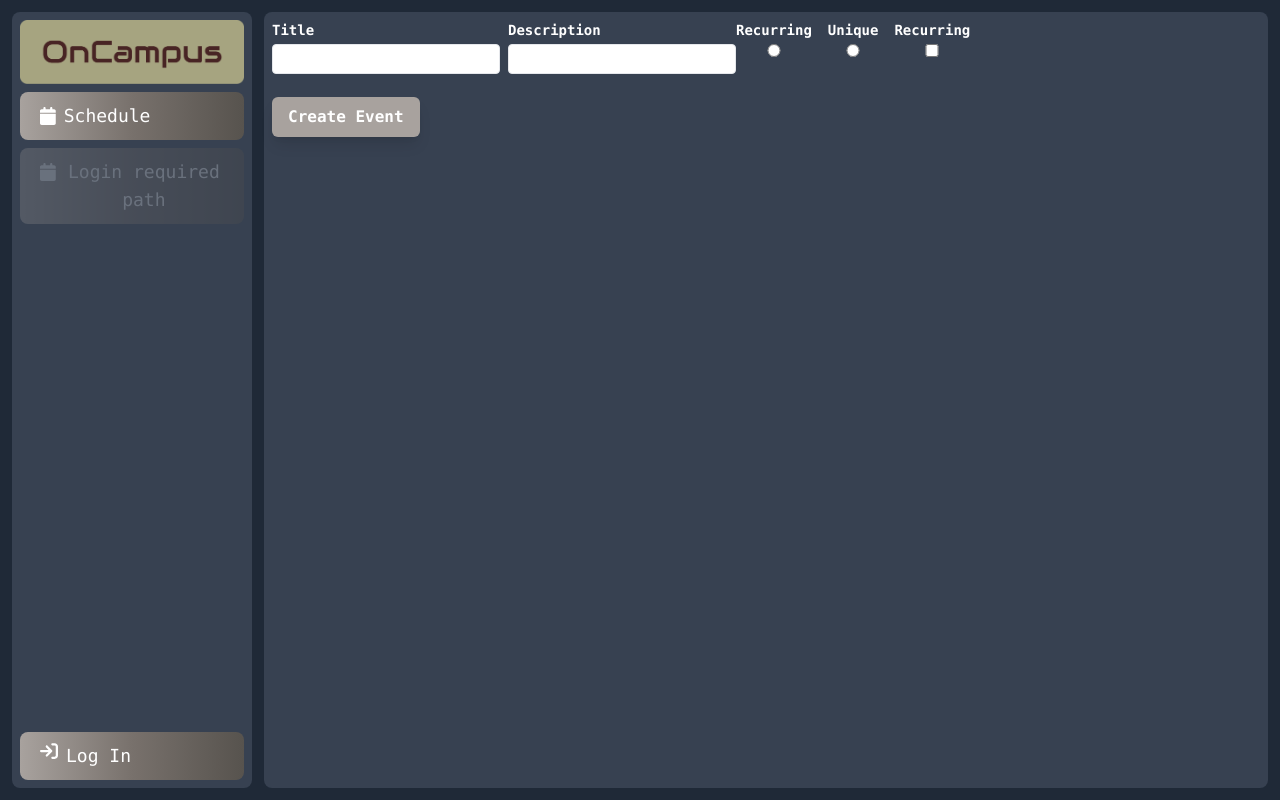
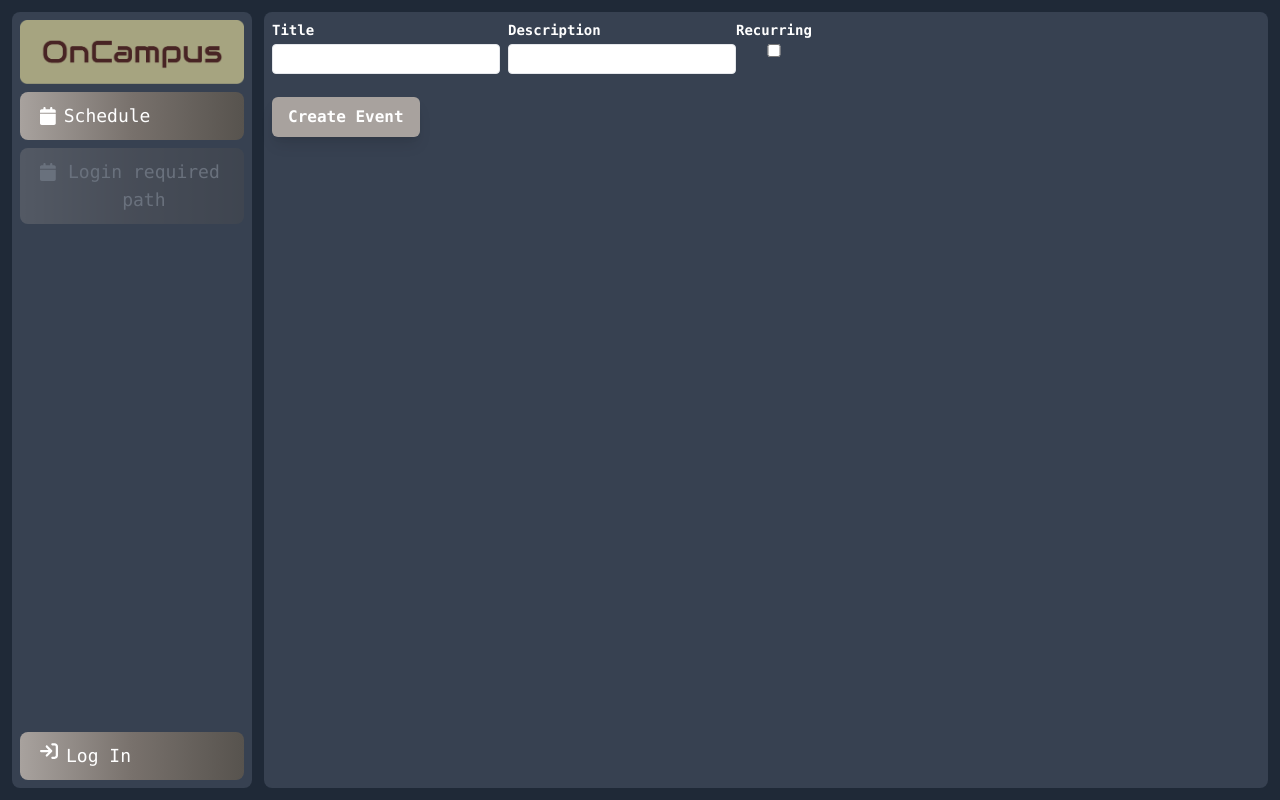
Before and after one commit to ECSE-428-Group-5-W-2023/OnCampus, a React (Create React App) app in the folder web/: page /schedule in a window 1280 px wide. Built offline with nearby package versions, Linux system fonts and the light colour scheme.

Commit message:
is_recurring attribute now works
changed from radiobutton to checkbox  and the db reflects the correct boolean

```diff
--- a/web/src/components/Schedule/Schedule.jsx
+++ b/web/src/components/Schedule/Schedule.jsx
@@ -27,26 +27,13 @@ export default function Schedule() {
     });
   }
 
-  function filterRadioButton() {
-    var radioOutput = document.getElementsByName('eventType');
-
-    if (radioOutput[0].checked && radioOutput[0].value === "true"){
-      console.log("RECURRING EVENT");
-      setIsRecurring(is_recurring => true);
-      console.log(is_recurring);
-    }
-    else {
-      console.log("UNIQUE EVENT");
-      setIsRecurring(is_recurring => false);
-      console.log(is_recurring);
-
-    }
+  //Updating the is_recurring boolean when the checkbox is clicked
+  function handleRecurringChange(e){
+    setIsRecurring(e.target.checked);
   }
 
   async function createEvent(event) {
-    console.log("creating event");
     event.preventDefault(); //prevent page refresh
-    filterRadioButton();
 
     //create even with specified title and description, set start time to now and end time to 1 hour from now (can be changed once we have interface to pick those)
     await api
@@ -92,19 +79,9 @@ export default function Schedule() {
             />
           </div>
 
-          <div className="flex flex-col mb-6 mr-4">
-          <label className="text-white  text-sm font-bold mb-1">Recurring</label>
-          <input type="radio" id="isRecurring" name="eventType" value ="true" ></input>
-          </div>
-
-          <div className="flex flex-col mb-8 mr-4">
-          <label className="text-white  text-sm font-bold mb-1">Unique</label>
-          <input type="radio" id="isUnique" name="eventType" value = "false" ></input>
-          </div>
-
           <div className="flex flex-col mb-10 mr-4">
           <label className="text-white  text-sm font-bold mb-1">Recurring</label>
-          <input type="checkbox" id="isRecurring" name="eventType" value = "false" ></input>
+          <input type="checkbox" checked={is_recurring} name="eventType" onChange={handleRecurringChange} ></input>
           </div>
 
         </div>
```
